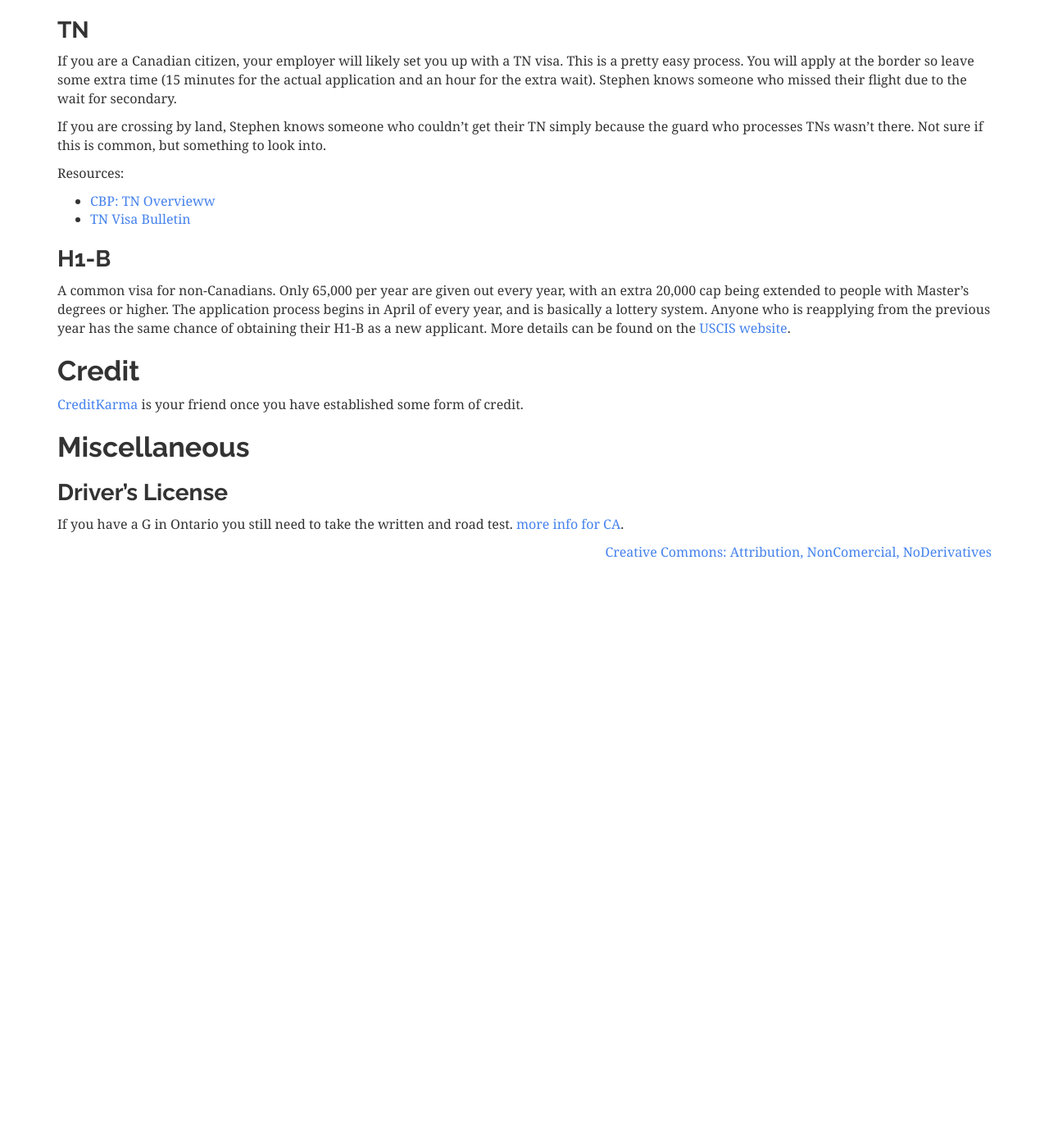
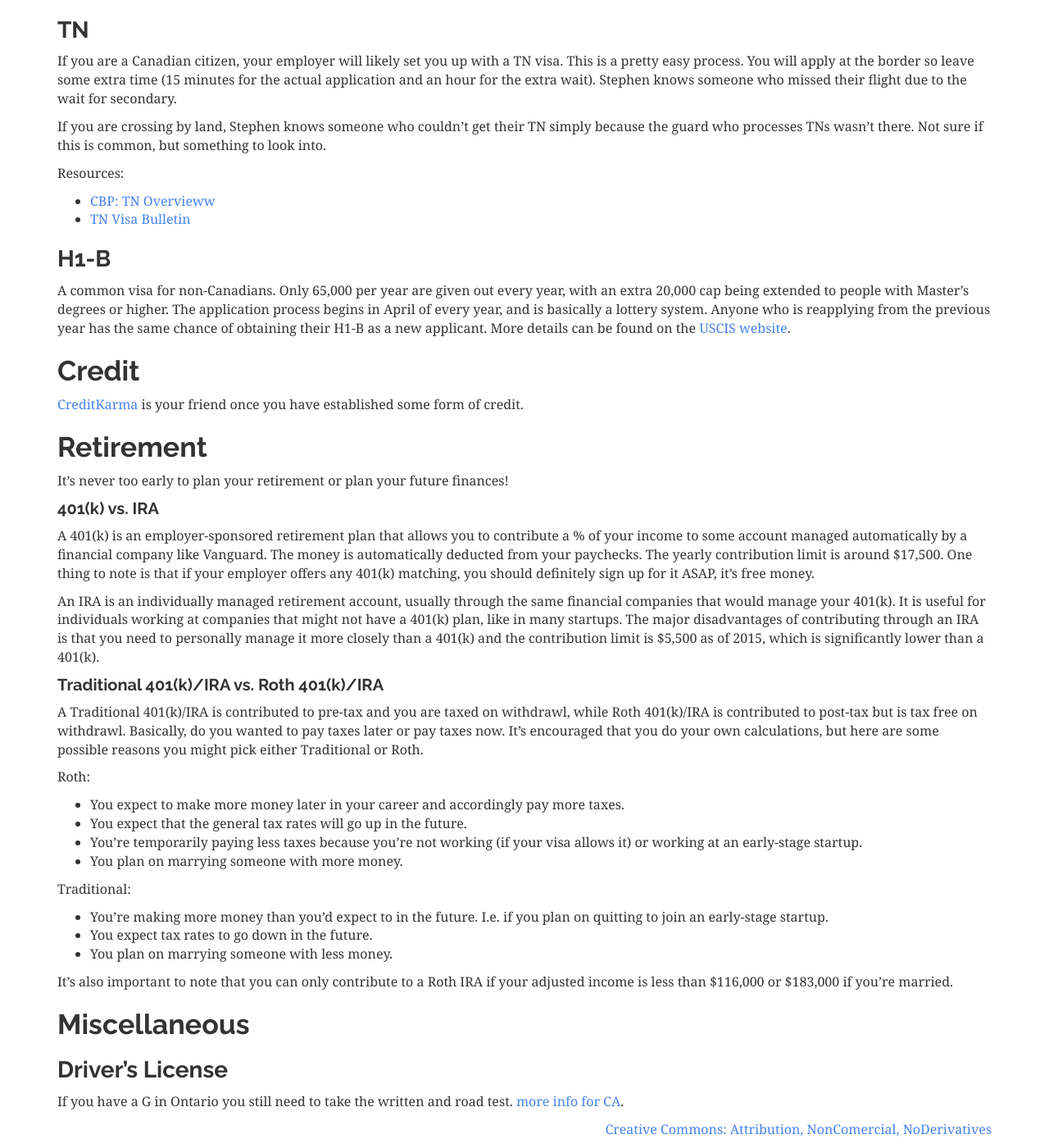
Before and after one commit to sholiday/waterloo-fulltime-guide, a Jekyll site: the page built from index.md, in a window 1280 px wide and 1400 px high, scrolled down 2392 px. Shown: the whole window at 82% size. Built offline with Jekyll 4.4.1, drawn with Linux system fonts in a browser that asks for light colours; nearby versions of some CDN libraries; before the commit the page ends 3088 px from its top, so only the background shows below that.

Commit message:
Add a small section about 401k and IRA

```diff
--- a/index.md
+++ b/index.md
@@ -189,6 +189,30 @@ credit.
 
 [creditkarma]: https://www.creditkarma.com
 
+<section id="Retirement" />
+## Retirement
+It's never too early to plan your retirement or plan your future finances!
+#### 401(k) vs. IRA
+A 401(k) is an employer-sponsored retirement plan that allows you to contribute a % of your income to some account managed automatically by a financial company like Vanguard. The money is automatically deducted from your paychecks. The yearly contribution limit is around $17,500. One thing to note is that if your employer offers any 401(k) matching, you should definitely sign up for it ASAP, it's free money.
+
+An IRA is an individually managed retirement account, usually through the same financial companies that would manage your 401(k). It is useful for individuals working at companies that might not have a 401(k) plan, like in many startups. The major disadvantages of contributing through an IRA is that you need to personally manage it more closely than a 401(k) and the contribution limit is $5,500 as of 2015, which is significantly lower than a 401(k).
+
+#### Traditional 401(k)/IRA vs. Roth 401(k)/IRA
+A Traditional 401(k)/IRA is contributed to pre-tax and you are taxed on withdrawl, while Roth 401(k)/IRA is contributed to post-tax but is tax free on withdrawl. Basically, do you wanted to pay taxes later or pay taxes now. It's encouraged that you do your own calculations, but here are some possible reasons you might pick either Traditional or Roth.
+
+Roth:
+  - You expect to make more money later in your career and accordingly pay more taxes.
+  - You expect that the general tax rates will go up in the future.
+  - You're temporarily paying less taxes because you're not working (if your visa allows it) or working at an early-stage startup.
+  - You plan on marrying someone with more money.
+
+Traditional:
+  - You're making more money than you'd expect to in the future. I.e. if you plan on quitting to join an early-stage startup.
+  - You expect tax rates to go down in the future.
+  - You plan on marrying someone with less money.
+
+It's also important to note that you can only contribute to a Roth IRA if your adjusted income is less than $116,000 or $183,000 if you're married.
+
 <section id="Miscellaneous" />
 ## Miscellaneous
 
```
